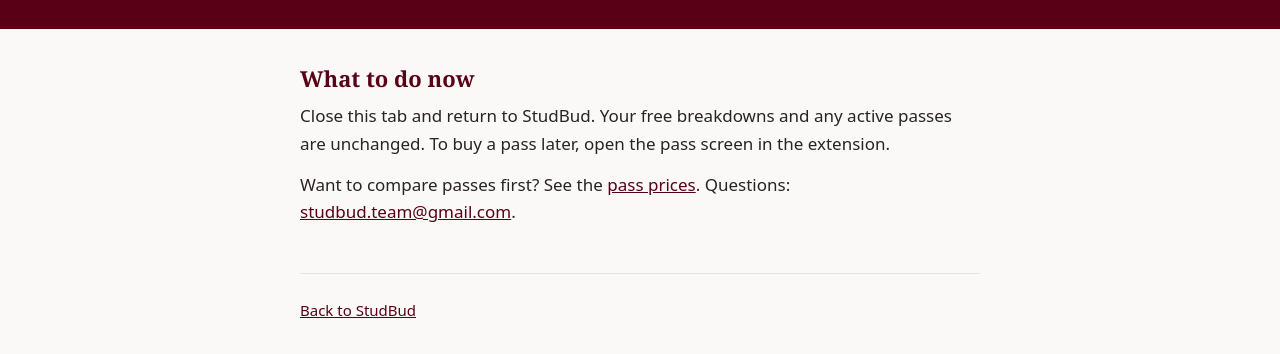
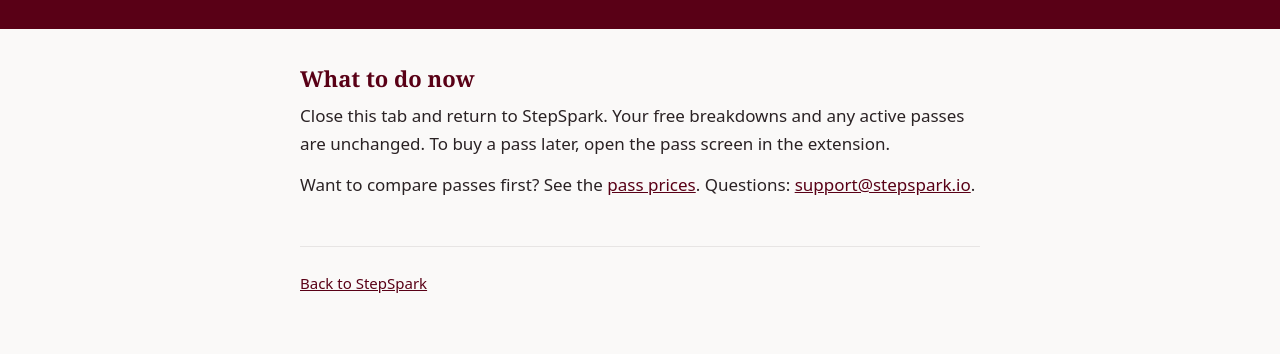
Before and after one commit to blloy493/studbud, a browser extension: page public/cancelled.html in a window 1280 px wide. Shown: the part 122-476 px from the top of the page. Drawn offline with Linux system fonts and the light colour scheme.

Commit message:
cancelled.html rebrand

```diff
--- a/api/checkout.js
+++ b/api/checkout.js
@@ -42,7 +42,7 @@ export default async function handler(req, res) {
 
   const { userId, plan, currency: shownCurrency } = req.body || {};
   if (typeof userId !== 'string' || !USER_ID_RE.test(userId)) {
-    return res.status(400).json({ error: 'Update StudBud to the latest version and try again.' });
+    return res.status(400).json({ error: 'Update StepSpark to the latest version and try again.' });
   }
   const cfg = typeof plan === 'string' ? PLANS[plan] : undefined;
   if (!cfg) return res.status(400).json({ error: 'Unknown plan' });
--- a/public/cancelled.html
+++ b/public/cancelled.html
@@ -30,9 +30,9 @@
 </header>
 <main class="wrap">
 <h2>What to do now</h2>
-<p>Close this tab and return to StudBud. Your free breakdowns and any active passes are unchanged. To buy a pass later, open the pass screen in the extension.</p>
-<p>Want to compare passes first? See the <a href="/#passes">pass prices</a>. Questions: <a href="mailto:studbud.team@gmail.com">studbud.team@gmail.com</a>.</p>
-<footer><p><a href="/">Back to StudBud</a></p></footer>
+<p>Close this tab and return to StepSpark. Your free breakdowns and any active passes are unchanged. To buy a pass later, open the pass screen in the extension.</p>
+<p>Want to compare passes first? See the <a href="/#passes">pass prices</a>. Questions: <a href="mailto:support@gstepspark.io">support@stepspark.io</a>.</p>
+<footer><p><a href="/">Back to StepSpark</a></p></footer>
 </main>
 </body>
 </html>
```
